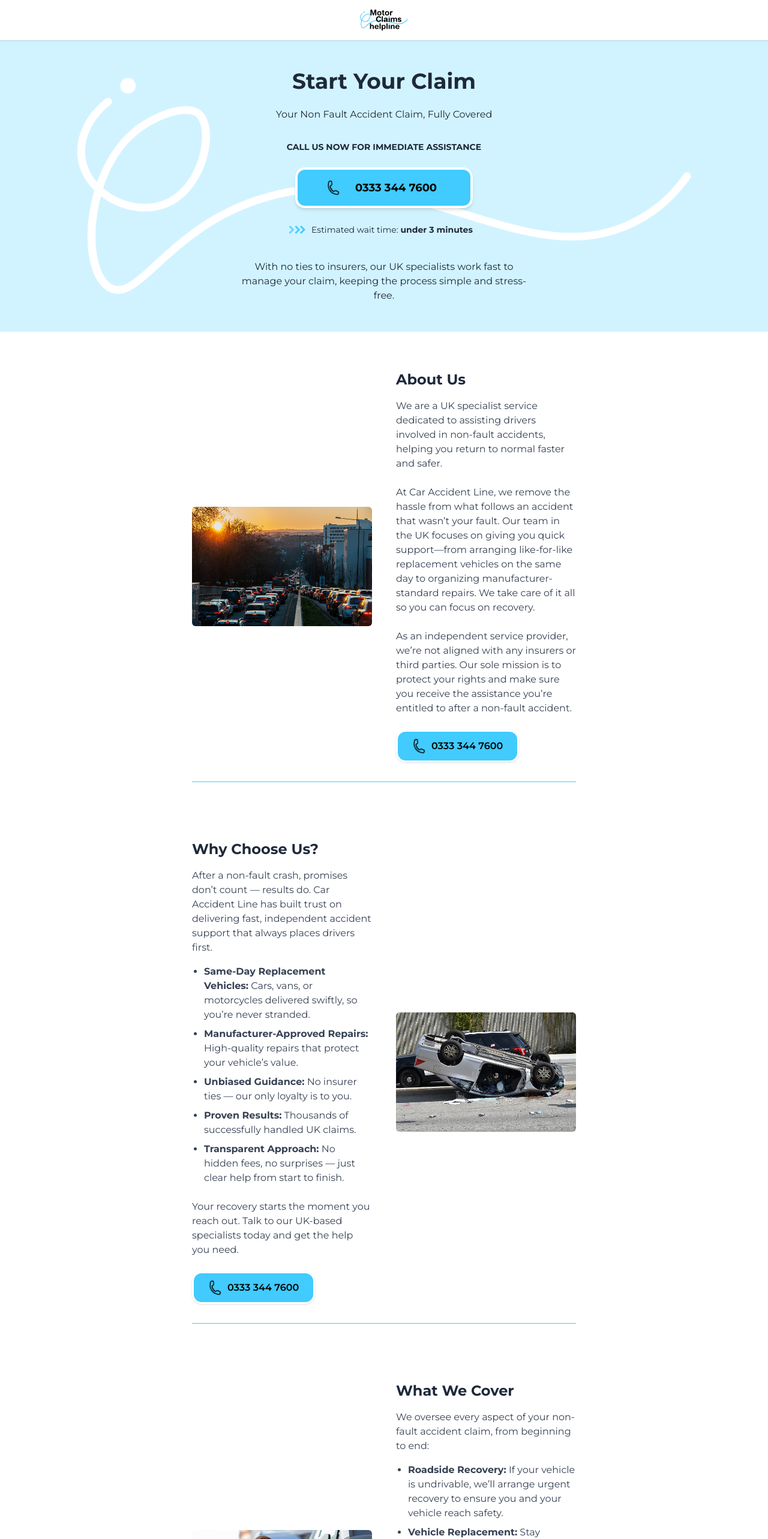
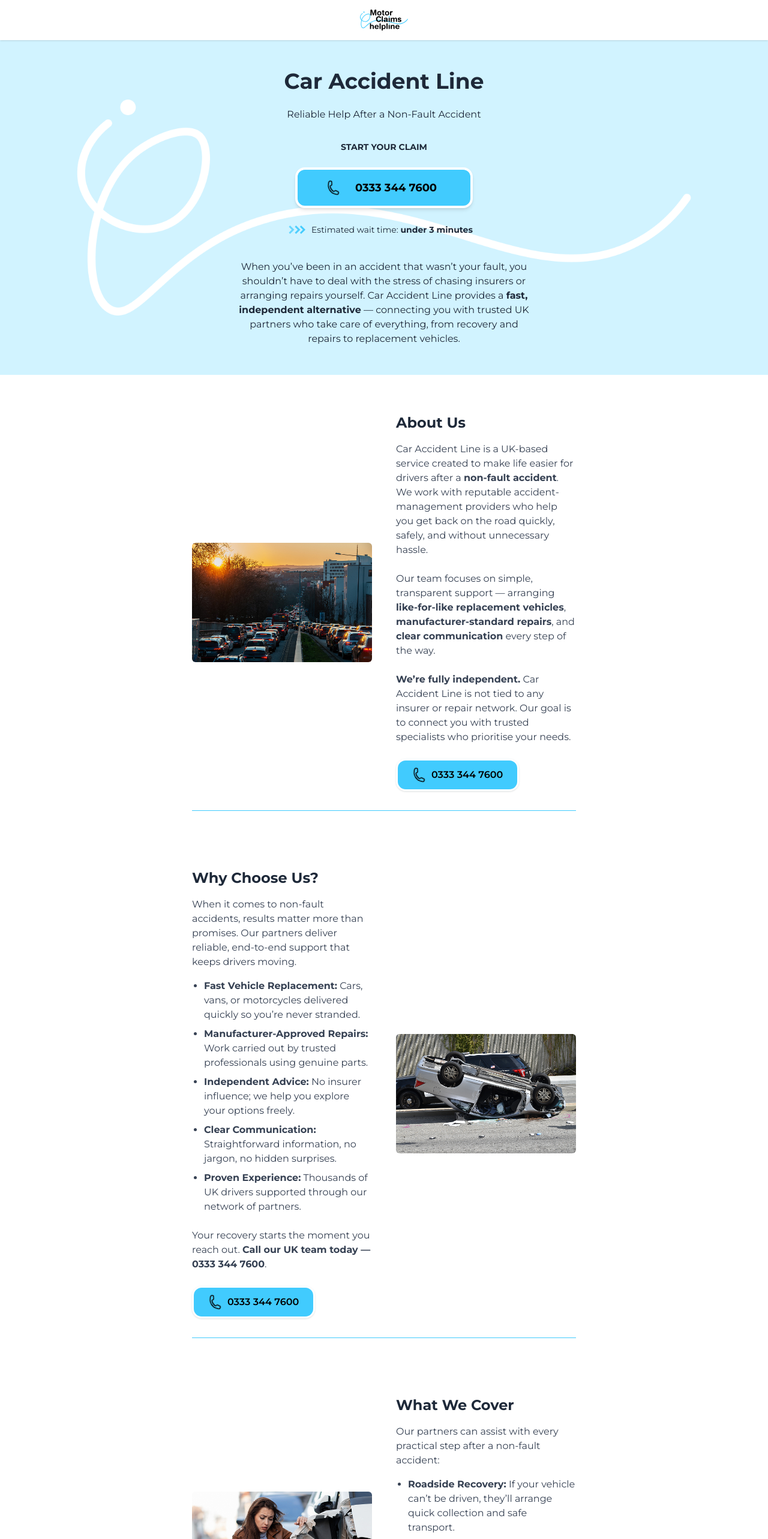
Before and after one commit to handskadi/new-claims-helpline, a Next.js app: page / in a window 1280 px wide. Shown: the top 2566 px of the page at 60% size. Built offline with nearby package versions, Linux system fonts and the light colour scheme.

Commit message:
changing the content footer and landing page

```diff
--- a/app/page.tsx
+++ b/app/page.tsx
@@ -20,15 +20,15 @@
       >
         {/* Headline */}
         <h1 className="text-4xl font-bold">
-          Start Your Claim
+          Car Accident Line
         </h1>
         <p className="max-w-[490px] text-base">
-          Your Non Fault Accident Claim, Fully Covered
+          Reliable Help After a Non-Fault Accident
         </p>
 
         {/* CTA */}
         <h2 className="text-sm font-bold uppercase mt-2">
-          Call Us Now for Immediate Assistance
+          Start your claim
         </h2>
 
         <Link
@@ -55,7 +55,6 @@
           <span className="font-extrabold text-lg">0333 344 7600</span>
         </Link>
 
-
         {/* Wait Time */}
         <div className="flex items-center gap-3">
           <div className="relative mr-[15px]">
@@ -68,7 +67,7 @@
         </div>
 
         <p className="max-w-[490px] text-base mt-4">
-          With no ties to insurers, our UK specialists work fast to manage your claim, keeping the process simple and stress-free.
+          When you’ve been in an accident that wasn’t your fault, you shouldn’t have to deal with the stress of chasing insurers or arranging repairs yourself. Car Accident Line provides a <strong>fast, independent alternative</strong> — connecting you with trusted UK partners who take care of everything, from recovery and repairs to replacement vehicles.
         </p>
       </section>
 
@@ -88,13 +87,13 @@
           <div className="lg:w-1/2">
             <h2 className="text-2xl font-bold mb-4">About Us</h2>
             <p className="mb-4 text-gray-700">
-              We are a UK specialist service dedicated to assisting drivers involved in non-fault accidents, helping you return to normal faster and safer.
+              Car Accident Line is a UK-based service created to make life easier for drivers after a <strong>non-fault accident</strong>. We work with reputable accident-management providers who help you get back on the road quickly, safely, and without unnecessary hassle.
             </p>
             <p className="my-6 text-gray-700">
-              At Car Accident Line, we remove the hassle from what follows an accident that wasn’t your fault. Our team in the UK focuses on giving you quick support—from arranging like-for-like replacement vehicles on the same day to organizing manufacturer-standard repairs. We take care of it all so you can focus on recovery.
+              Our team focuses on simple, transparent support — arranging <strong>like-for-like replacement vehicles</strong>, <strong>manufacturer-standard repairs</strong>, and <strong>clear communication</strong> every step of the way.
             </p>
             <p className="my-6 text-gray-700">
-              As an independent service provider, we’re not aligned with any insurers or third parties. Our sole mission is to protect your rights and make sure you receive the assistance you’re entitled to after a non-fault accident.
+              <strong>We’re fully independent.</strong> Car Accident Line is not tied to any insurer or repair network. Our goal is to connect you with trusted specialists who prioritise your needs.
             </p>
             <CallButton />
           </div>
@@ -116,17 +115,17 @@
           <div className="lg:w-1/2">
             <h2 className="text-2xl font-bold mb-4">Why Choose Us?</h2>
             <p className="mb-4 text-gray-700">
-              After a non-fault crash, promises don’t count — results do. Car Accident Line has built trust on delivering fast, independent accident support that always places drivers first.
+              When it comes to non-fault accidents, results matter more than promises. Our partners deliver reliable, end-to-end support that keeps drivers moving.
             </p>
             <ul className="mb-6 text-gray-700 list-disc pl-5 space-y-2">
-              <li><strong>Same-Day Replacement Vehicles:</strong> Cars, vans, or motorcycles delivered swiftly, so you’re never stranded.</li>
-              <li><strong>Manufacturer-Approved Repairs:</strong> High-quality repairs that protect your vehicle’s value.</li>
-              <li><strong>Unbiased Guidance:</strong> No insurer ties — our only loyalty is to you.</li>
-              <li><strong>Proven Results:</strong> Thousands of successfully handled UK claims.</li>
-              <li><strong>Transparent Approach:</strong> No hidden fees, no surprises — just clear help from start to finish.</li>
+              <li><strong>Fast Vehicle Replacement:</strong> Cars, vans, or motorcycles delivered quickly so you’re never stranded.</li>
+              <li><strong>Manufacturer-Approved Repairs:</strong> Work carried out by trusted professionals using genuine parts.</li>
+              <li><strong>Independent Advice:</strong> No insurer influence; we help you explore your options freely.</li>
+              <li><strong>Clear Communication:</strong> Straightforward information, no jargon, no hidden surprises.</li>
+              <li><strong>Proven Experience:</strong> Thousands of UK drivers supported through our network of partners.</li>
             </ul>
             <p className="mb-6 text-gray-700">
-              Your recovery starts the moment you reach out. Talk to our UK-based specialists today and get the help you need.
+              Your recovery starts the moment you reach out. <strong>Call our UK team today — 0333 344 7600</strong>.
             </p>
             <CallButton />
           </div>
@@ -149,19 +148,17 @@
           <div className="lg:w-1/2">
             <h2 className="text-2xl font-bold mb-4">What We Cover</h2>
             <p className="mb-4 text-gray-700">
-              We oversee every aspect of your non-fault accident claim, from beginning to end:
+              Our partners can assist with every practical step after a non-fault accident:
             </p>
             <ul className="mb-6 text-gray-700 list-disc pl-5 space-y-2">
-              <li><strong>Roadside Recovery:</strong> If your vehicle is undrivable, we’ll arrange urgent recovery to ensure you and your vehicle reach safety.</li>
-              <li><strong>Vehicle Replacement:</strong> Stay mobile with a like-for-like replacement vehicle quickly arranged so you aren’t left without transport.</li>
-              <li><strong>Accident Repairs:</strong> Restorations are done using manufacturer-approved parts by trusted professionals, preserving quality and value.</li>
-              <li><strong>Injury Compensation:</strong> If you’ve been hurt in a non-fault accident, we connect you with a panel of respected solicitors to pursue fair compensation.</li>
+              <li><strong>Roadside Recovery:</strong> If your vehicle can’t be driven, they’ll arrange quick collection and safe transport.</li>
+              <li><strong>Replacement Vehicles:</strong> Stay mobile with a like-for-like temporary car, van, or motorcycle.</li>
+              <li><strong>Accident Repairs:</strong> Repairs are completed using manufacturer-approved methods and genuine parts to maintain your vehicle’s safety and value.</li>
             </ul>
             <CallButton />
           </div>
         </div>
       </section>
-
 
       {/* Know More about us  + FAQ*/}
       <section className="flex flex-col w-full px-4 pt-20 pb-8 gap-6 lg:px-80 bg-white">
@@ -176,36 +173,24 @@
         {/* FAQ List */}
         {[
           {
-            q: "What happens if I’m involved in a non-fault accident?",
-            a: "You can use an independent service like Car Accident Line. We’ll arrange a replacement vehicle, manage repairs, and liaise with the insurer of the at-fault party — making the process smooth and worry-free."
+            q: "What should I do after a non-fault accident?",
+            a: "Make sure everyone is safe, exchange details, and contact us — we’ll connect you with accident-management specialists who can handle recovery and repairs."
           },
           {
-            q: "What rights do I have after an accident that wasn’t my fault?",
-            a: "You’re entitled to claim from the insurer of the at-fault party for all reasonable losses: repairs, a replacement vehicle, and compensation for injuries or inconvenience."
+            q: "Do I have to pay anything?",
+            a: "If the other driver is at fault, costs are typically recovered from their insurer. Our partners will explain this clearly before any work begins."
           },
           {
             q: "How quickly can I get a replacement vehicle?",
-            a: "In many cases, we can supply a like-for-like replacement on the same day you report the accident."
+            a: "Usually within hours, depending on vehicle type and availability."
           },
           {
-            q: "Are repairs guaranteed?",
-            a: "Yes. All repairs use manufacturer-approved parts and come with a guarantee for as long as you own the vehicle."
+            q: "Will repairs affect my warranty?",
+            a: "No — repairs are carried out to manufacturer standards and maintain your warranty coverage."
           },
           {
-            q: "Do I have to pay anything if the accident wasn’t my fault?",
-            a: "If liability is accepted by the other driver’s insurer, you shouldn’t have to pay your excess. When you claim through Car Accident Line, we deal directly with the at-fault insurer, so you’re not asked for the excess upfront."
-          },
-          {
-            q: "What documents are needed?",
-            a: "Usually: your driving licence, insurance details, and basic accident information. Our team will guide you step-by-step when you call."
-          },
-          {
-            q: "Will I lose my No Claims Bonus if the accident wasn’t my fault?",
-            a: "Generally not, if liability is accepted and the costs are fully covered, your No Claims Bonus should remain intact. Some insurers may, however, temporarily reduce it until the claim settles."
-          },
-          {
-            q: "Could my insurance premium still go up?",
-            a: "Yes, even for a non-fault accident, your insurer might view you as higher risk. Using an independent accident management service like ours can help limit that impact."
+            q: "Will I lose my No-Claims Bonus?",
+            a: "If you’re not at fault and liability is accepted, your bonus should remain intact."
           }
         ].map((item, index) => (
           <details
--- a/components/Footer.tsx
+++ b/components/Footer.tsx
@@ -6,14 +6,10 @@
   showClaimsLink?: boolean;
 }
 
-const Footer: React.FC<FooterProps> = ({
-}) => {
+const Footer: React.FC<FooterProps> = ({}) => {
   return (
     <>
-
-      <section
-        className="relative w-full overflow-hidde bg-white"
-      >
+      <section className="relative w-full overflow-hidde bg-white">
         {/* CTA content */}
         <div className="pt-24 pb-2 flex flex-col items-center justify-center gap-4">
           <p className="text-base font-bold text-black">Call us anytime on</p>
@@ -54,6 +50,7 @@
           <p className="text-base"></p>
         </div>
       </section>
+
       {/* Footer */}
       <footer className="w-full bg-[#41CBFE] text-sm text-gray-600 px-4 py-8 lg:px-80">
         <div className="grid grid-cols-1 md:grid-cols-3 gap-8 text-center md:text-left">
@@ -94,20 +91,17 @@
           </div>
         </div>
 
-
         <div className="mt-8 pt-8 border-t border-gray-200 space-y-4">
           <p className="text-xs">
-            PURPLE SPRING LIMITED, registered in England and Wales, Company Number: 11611972. Address: 4200 Solihull Parkway, Birmingham Business Park, Birmingham, England, B37 7YN. PURPLE SPRING LIMITED operates within the advertising sector, specialising in lead generation. PURPLE SPRING LIMITED is registered with the Information Commissioner’s Office under the Data Protection Act 2018
+            <strong>Car Accident Line</strong> is a trading style of <strong>PURPLE SPRING LIMITED</strong>, registered in England and Wales (Company No. <strong>11611972</strong>). Registered Address: 4200 Solihull Parkway, Birmingham Business Park, Birmingham, England, B37 7YN. <strong>PURPLE SPRING LIMITED</strong> operates within the advertising and lead-generation sector. We introduce customers to authorised UK accident-management providers who deliver repair and replacement services following non-fault accidents. We do <strong>not</strong> provide insurance, legal, or claims-management services directly. We are independent of all insurers and accident-management companies. You are under no obligation to use our partners and may contact your insurer or manage your case directly if you prefer. Registered with the Information Commissioner’s Office under the Data Protection Act 2018.
           </p>
 
           <p className="text-xs font-bold">
             © 2025 Car Accident Line. All rights reserved.
           </p>
         </div>
-
       </footer>
     </>
-
   );
 };
 
```
